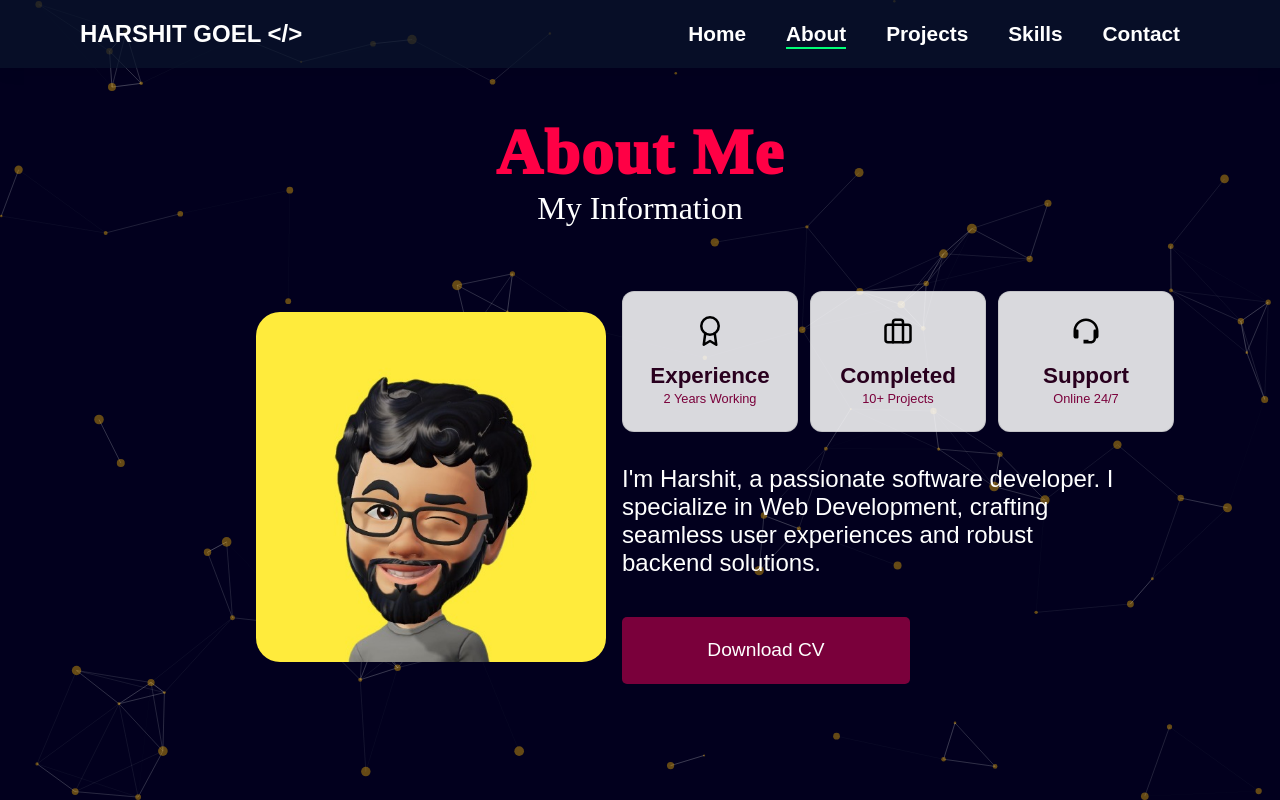
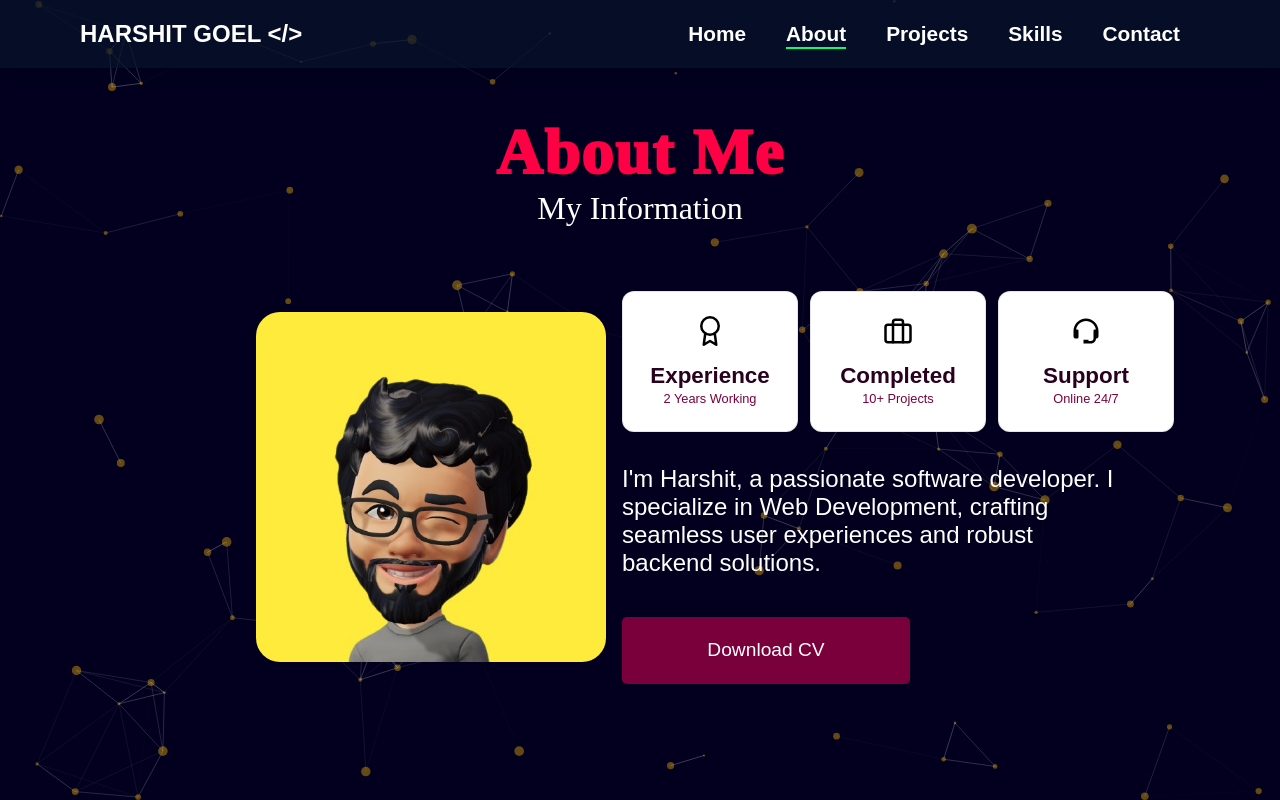
Before and after one commit to its-harshitgoel/My-Portfolio, a React (Create React App) app: page /about in a window 1280 px wide. Built offline with nearby package versions, Linux system fonts and the light colour scheme.

Commit message:
added slide in aboutBox

```diff
--- a/src/styles/About.css
+++ b/src/styles/About.css
@@ -65,8 +65,9 @@
   gap: 3rem;
   margin-bottom: 20px;
 }
+
 .about__box {
-  background-color: rgba(255, 255, 255, 0.85);
+  background-color: white;
   border: 1px solid rgba(0, 0, 0, 0.1);
   border-radius: 0.75rem;
   text-align: center;
@@ -75,11 +76,32 @@
   z-index: 1;
   color: #29001E;
   transition: transform 0.3s ease;
+  animation: slideFromLeft 0.5s ease-in-out forwards;
+  opacity: 0;
+}
+
+.about__box:nth-child(2) {
+  animation-delay: 0.2s;
+}
+
+.about__box:nth-child(3) {
+  animation-delay: 0.4s;
 }
 
 .about__box:hover {
-  transform: scale(0.95);
   cursor: pointer;
+}
+
+@keyframes slideFromLeft {
+  from {
+    transform: translateX(-100%);
+    opacity: 0;
+  }
+
+  to {
+    transform: translateX(0);
+    opacity: 5;
+  }
 }
 
 
```
